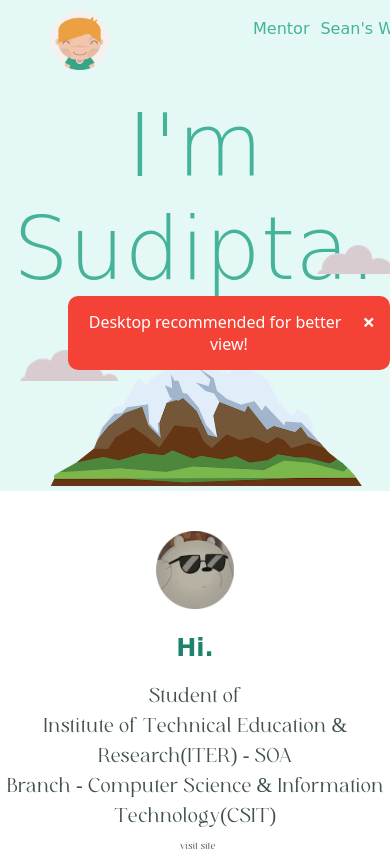
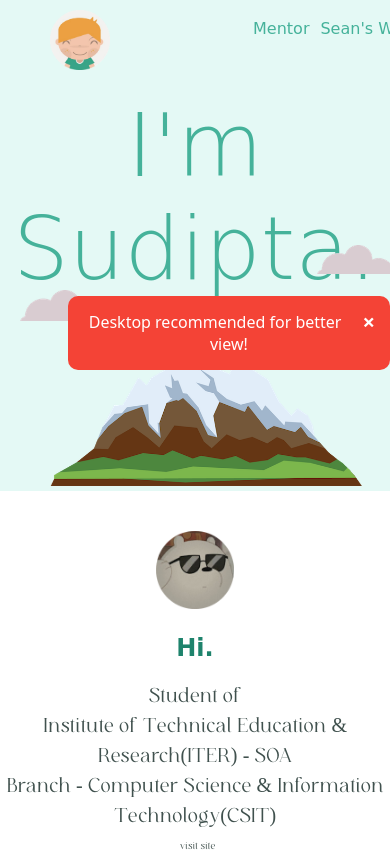
Before and after one commit to sudipta1254/cv, a plain HTML site: page index.html in a window 390 px wide. Shown: the top 865 px of the page. Drawn offline with Linux system fonts and the light colour scheme; a web font is replaced by a local one.

Commit message:
Update styles.css

```diff
--- a/styles.css
+++ b/styles.css
@@ -331,8 +331,6 @@ h1 {
 }
 
 
-
-
 /* Alert */
 .alert {
   /* padding: 0.9375rem;
@@ -423,7 +421,7 @@ h1 {
   .bottom-cloud {
     position: absolute;
     left: 20px;
-    top: 350px;
+    top: 290px;
     width: 25%;
   }
 
```
